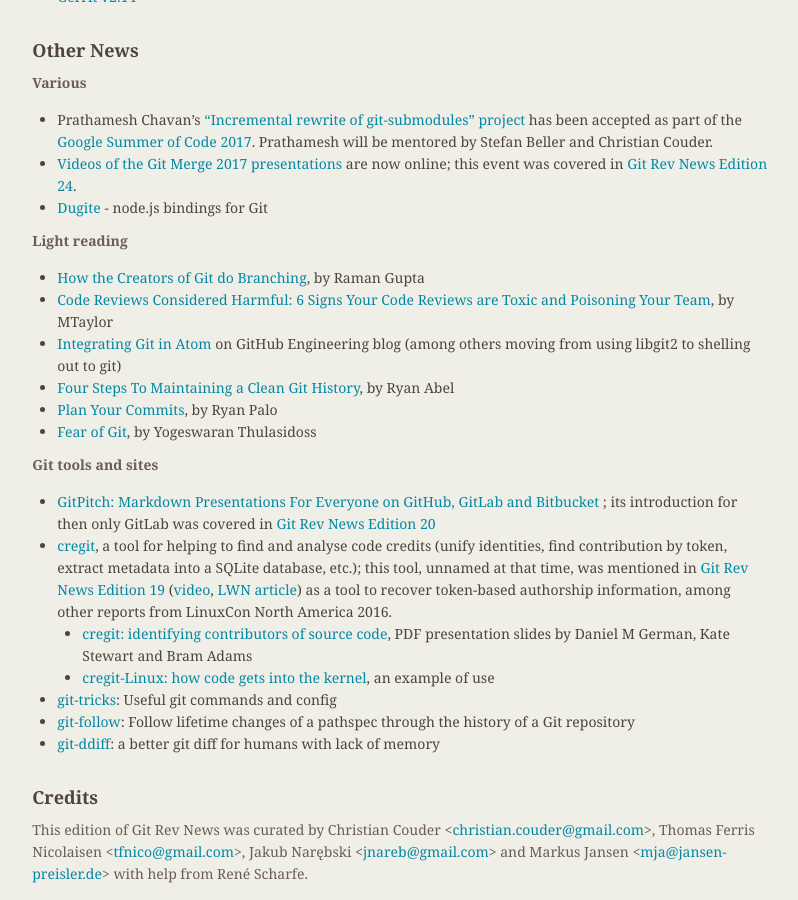
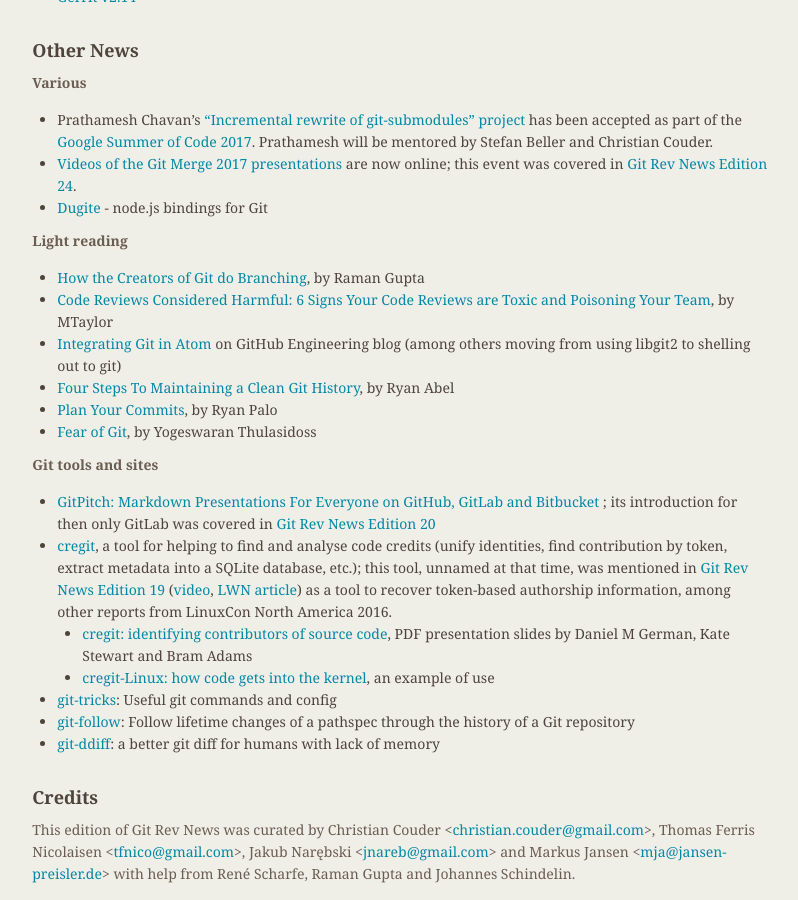
Before and after one commit to git/git.github.io, a Jekyll site: the page built from rev_news/drafts/edition-27.md, in a window 1280 px wide and 900 px high, scrolled down 5171 px. Shown: the whole window, without its empty margins (339-1137 px from the left). Built offline with Jekyll 4.4.1, drawn with Linux system fonts in a browser that asks for light colours.

Commit message:
rn-27: add Raman and Dscho among the helpers

```diff
--- a/rev_news/drafts/edition-27.md
+++ b/rev_news/drafts/edition-27.md
@@ -352,4 +352,4 @@
 Thomas Ferris Nicolaisen &lt;<tfnico@gmail.com>&gt;,
 Jakub Narębski &lt;<jnareb@gmail.com>&gt; and
 Markus Jansen &lt;<mja@jansen-preisler.de>&gt;
-with help from René Scharfe.
+with help from René Scharfe, Raman Gupta and Johannes Schindelin.
```
